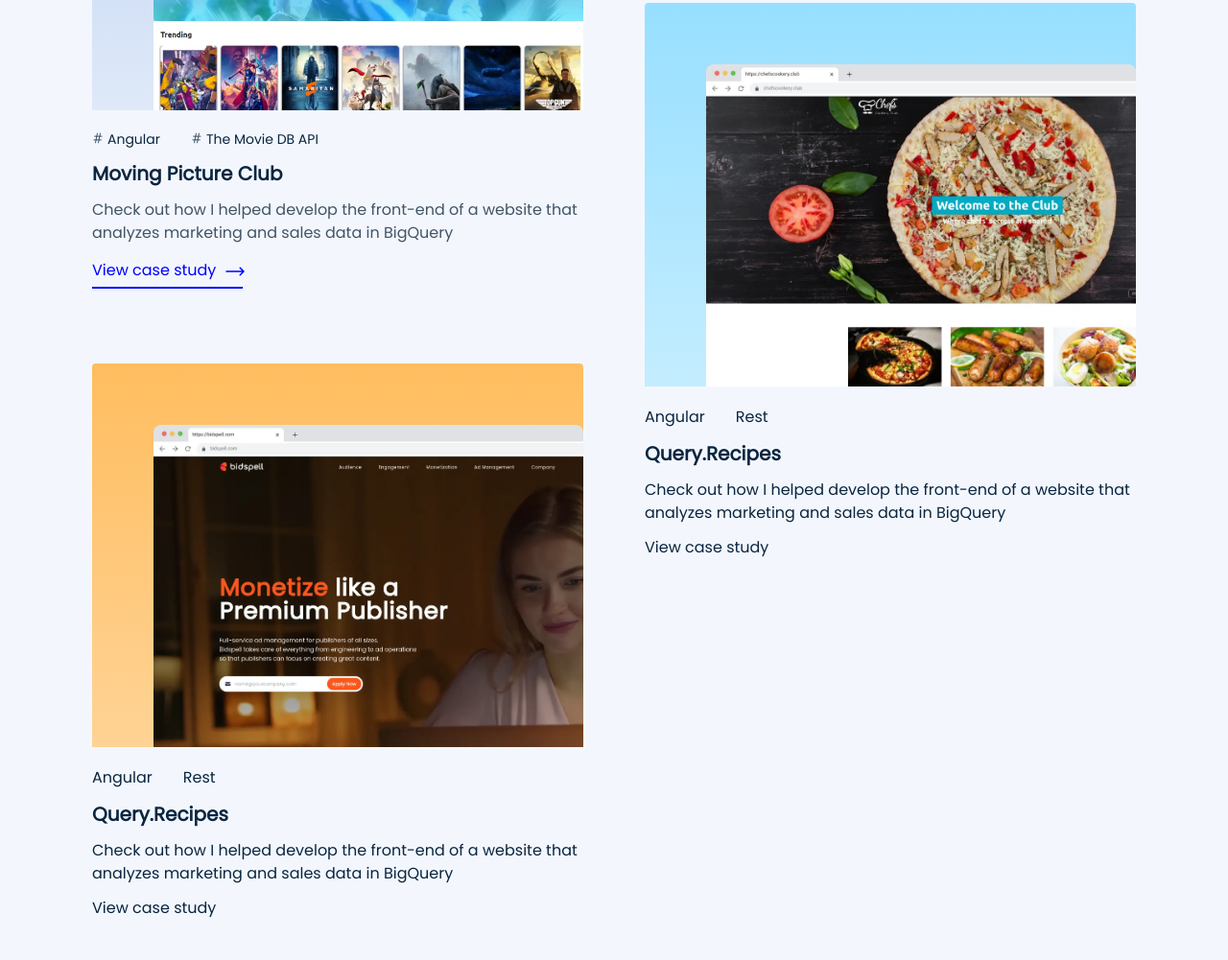
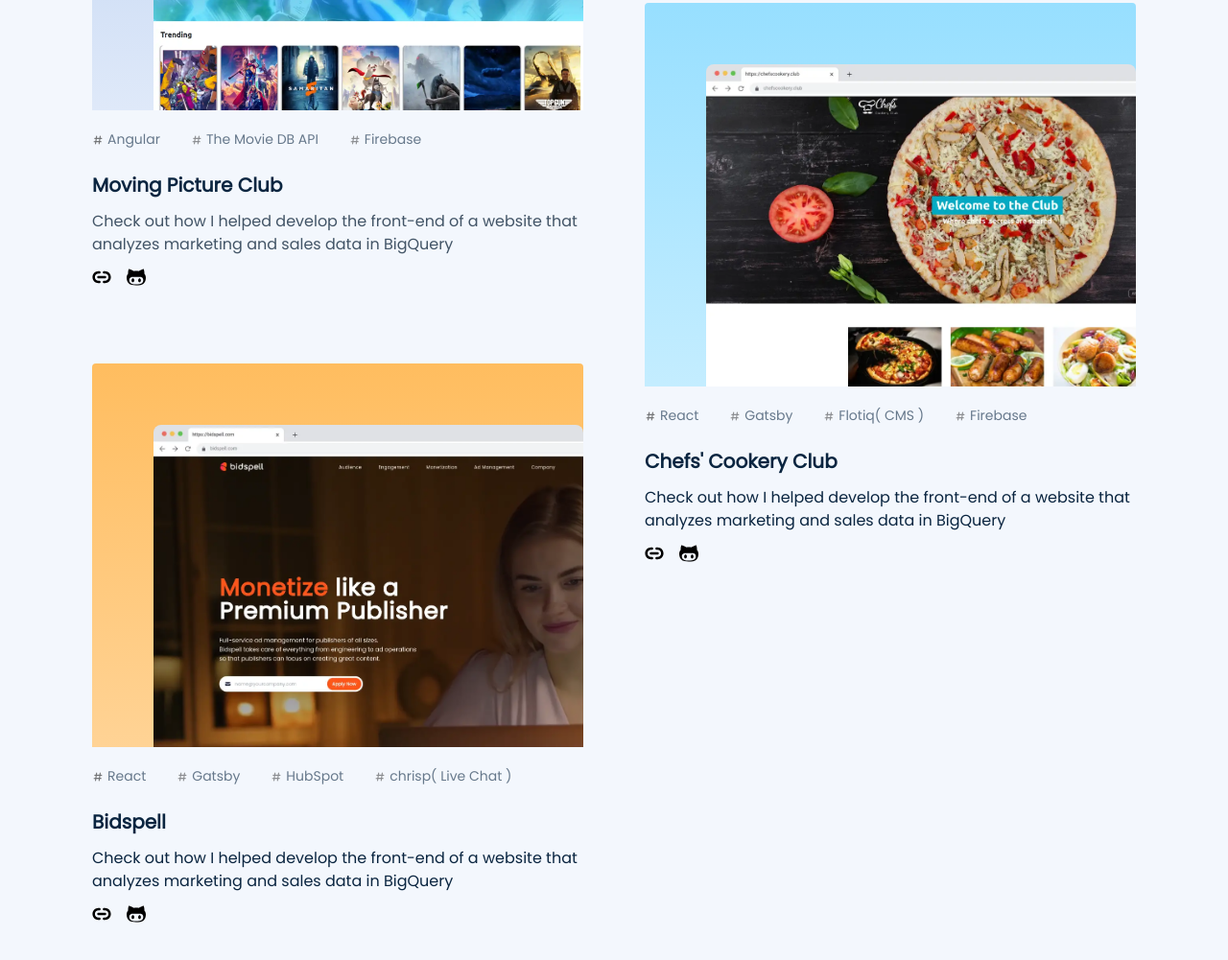
Before and after one commit to buddhika-hettiarachchi/my-portfolio, a Gatsby site: page / in a window 1280 px wide. Shown: the part 1885-2886 px from the top of the page at 96% size. Built offline with nearby package versions, Linux system fonts and the light colour scheme; Gatsby itself is replaced by a stand-in of ours.

Commit message:
update stying in my work component

```diff
--- a/src/components/MyWork.jsx
+++ b/src/components/MyWork.jsx
@@ -1,5 +1,10 @@
 import React from 'react';
 import { StaticImage } from "gatsby-plugin-image"
+
+import hashTag from "../images/icons/hashtag.svg"
+import link from "../images/icons/link.svg"
+import website from "../images/icons/website.svg"
+import github from "../images/icons/github.svg"
 
 const MyWork = () => {
     return (
@@ -13,24 +18,22 @@
                     <div className='w-full h-[600px] max-w-lg rounded flex-col '>
                         <div className='relative bg-gradient-to-b from-[#b8cff1] to-[#dfe9f9] rounded-t h-4/6'>
                             <div className='absolute z-10 inset-0 top-16 left-16 rounded-t-lg overflow-hidden'>
-                                <StaticImage quality='100' style={{height: "100%"}} objectFit='cover' objectPosition='top left' src="../images/mopicClub.webp" alt="mopicClub" placeholder="blurred"/>
+                                <StaticImage quality='100' style={{ height: "100%" }} objectFit='cover' objectPosition='top left' src="../images/mopicClub.webp" alt="mopicClub" placeholder="blurred" />
                             </div>
                         </div>
                         <div className='h-2/6 flex flex-col gap-3'>
-                            <div className='flex gap-8 mt-5 text-sm'>
-                                <div className='text-sm'>
-                                    <span className='inline-block'><svg xmlns="http://www.w3.org/2000/svg" fill="none" viewBox="0 0 24 24" stroke-width="1.5" stroke="currentColor" class="w-3 h-3 mr-1">
-                                        <path stroke-linecap="round" stroke-linejoin="round" d="M5.25 8.25h15m-16.5 7.5h15m-1.8-13.5l-3.9 19.5m-2.1-19.5l-3.9 19.5" />
-                                    </svg>
-                                    </span>
+                            <div className='flex gap-3 sm:gap-8 mt-5 mb-3'>
+                                <div className='text-xs lg:text-sm opacity-60'>
+                                    <img className='inline  w-3 h-3 mr-1' src={hashTag} alt="#" />
                                     Angular
                                 </div>
-                                <div className='text-sm'>
-                                    <span className='inline-block'><svg xmlns="http://www.w3.org/2000/svg" fill="none" viewBox="0 0 24 24" stroke-width="1.5" stroke="currentColor" class="w-3 h-3 mr-1">
-                                        <path stroke-linecap="round" stroke-linejoin="round" d="M5.25 8.25h15m-16.5 7.5h15m-1.8-13.5l-3.9 19.5m-2.1-19.5l-3.9 19.5" />
-                                    </svg>
-                                    </span>
+                                <div className='text-xs lg:text-sm opacity-60'>
+                                    <img className='inline opacity-80 w-3 h-3 mr-1' src={hashTag} alt="#" />
                                     The Movie DB API
+                                </div>
+                                <div className='text-xs lg:text-sm opacity-60'>
+                                    <img className='inline opacity-80 w-3 h-3 mr-1' src={hashTag} alt="#" />
+                                    Firebase
                                 </div>
                             </div>
                             <div className='text-xl font-bold'>
@@ -39,13 +42,12 @@
                             <div className='text-secondary-text'>
                                 Check out how I helped develop the front-end of a website that analyzes marketing and sales data in BigQuery
                             </div>
-                            <div className='text-[blue]'>
-                                <a href="https://moviedb-90211.web.app/" target="_blank">View case study
-                                    <svg xmlns="http://www.w3.org/2000/svg" fill="none" viewBox="0 0 24 24" stroke-width="1.5" stroke="currentColor" class="w-8 h-8 text-[blue] inline-block pl-2
-                                 ">
-                                        <path stroke-linecap="round" stroke-linejoin="round" d="M17.25 8.25L21 12m0 0l-3.75 3.75M21 12H3" />
-                                    </svg>
-                                    <div className='w-[9.8rem] h-[0.1rem] bg-[blue]'></div>
+                            <div className='flex gap-4'>
+                                <a href="https://moviedb-90211.web.app/" target="_blank">
+                                    <img className='w-5 h-5' src={link} alt="web-link" />
+                                </a>
+                                <a href="https://moviedb-90211.web.app/" target="_blank">
+                                    <img className='w-5 h-5' src={github} alt="web-link" />
                                 </a>
                             </div>
                         </div>
@@ -56,26 +58,41 @@
                         <div className=' w-full h-full lg:mt-72'>
                             <div className='relative bg-gradient-to-b from-[#97dfff] to-[#c4edff] rounded-t h-4/6'>
                                 <div className='absolute z-10 inset-0 top-16 left-16 rounded-t-lg overflow-hidden '>
-                                    <StaticImage quality='100' style={{height: "100%"}} objectFit='cover'  objectPosition='top left' src="../images/chefscookeryclub.webp" alt="chefscookeryclub" placeholder="blurred"/>
+                                    <StaticImage quality='100' style={{ height: "100%" }} objectFit='cover' objectPosition='top left' src="../images/chefscookeryclub.webp" alt="chefscookeryclub" placeholder="blurred" />
                                 </div>
                             </div>
                             <div className='h-2/6 flex flex-col gap-3'>
-                                <div className='flex gap-8 mt-5'>
-                                    <div>
-                                        Angular
+                                <div className='flex gap-3 sm:gap-8 mt-5 mb-3'>
+                                    <div className='text-xs lg:text-sm opacity-60'>
+                                        <img className='inline  w-3 h-3 mr-1' src={hashTag} alt="#" />
+                                        React
                                     </div>
-                                    <div>
-                                        Rest
+                                    <div className='text-xs lg:text-sm opacity-60'>
+                                        <img className='inline opacity-80 w-3 h-3 mr-1' src={hashTag} alt="#" />
+                                        Gatsby
+                                    </div>
+                                    <div className='text-xs lg:text-sm opacity-60'>
+                                        <img className='inline opacity-80 w-3 h-3 mr-1' src={hashTag} alt="#" />
+                                        Flotiq( CMS )
+                                    </div>
+                                    <div className='text-xs lg:text-sm opacity-60'>
+                                        <img className='inline opacity-80 w-3 h-3 mr-1' src={hashTag} alt="#" />
+                                        Firebase
                                     </div>
                                 </div>
                                 <div className='text-xl font-bold'>
-                                    Query.Recipes
+                                    Chefs' Cookery Club
                                 </div>
                                 <div>
                                     Check out how I helped develop the front-end of a website that analyzes marketing and sales data in BigQuery
                                 </div>
-                                <div>
-                                    <a href="#">View case study</a>
+                                <div className='flex gap-4 relative z-50'>
+                                    <a href="https://gatsby-chefs-recipes.web.app/" target="_blank">
+                                        <img className='w-5 h-5' src={link} alt="web-link" />
+                                    </a>
+                                    <a href="#" target="_blank">
+                                        <img className='w-5 h-5' src={github} alt="web-link" />
+                                    </a>
                                 </div>
                             </div>
                             <div>
@@ -87,26 +104,41 @@
                     <div className='w-full h-[600px] max-w-lg rounded flex-col'>
                         <div className='relative bg-gradient-to-b from-[#ffbd5f] to-[#ffd395] rounded-t h-4/6'>
                             <div className='absolute z-10 inset-0 top-16 left-16 rounded-t-lg overflow-hidden'>
-                                <StaticImage quality='100' style={{height: "100%"}} objectFit='cover'  objectPosition='top left' src="../images/bidspell.webp" alt="bidspell" placeholder="blurred"/>
+                                <StaticImage quality='100' style={{ height: "100%" }} objectFit='cover' objectPosition='top left' src="../images/bidspell.webp" alt="bidspell" placeholder="blurred" />
                             </div>
                         </div>
                         <div className='h-2/6 flex flex-col gap-3'>
-                            <div className='flex gap-8 mt-5'>
-                                <div>
-                                    Angular
+                            <div className='flex gap-3 sm:gap-8 mt-5 mb-3'>
+                                <div className='text-xs lg:text-sm opacity-60'>
+                                    <img className='inline  w-3 h-3 mr-1' src={hashTag} alt="#" />
+                                    React
                                 </div>
-                                <div>
-                                    Rest
+                                <div className='text-xs lg:text-sm opacity-60'>
+                                    <img className='inline opacity-80 w-3 h-3 mr-1' src={hashTag} alt="#" />
+                                    Gatsby
+                                </div>
+                                <div className='text-xs lg:text-sm opacity-60'>
+                                    <img className='inline opacity-80 w-3 h-3 mr-1' src={hashTag} alt="#" />
+                                    HubSpot
+                                </div>
+                                <div className='text-xs lg:text-sm opacity-60'>
+                                    <img className='inline opacity-80 w-3 h-3 mr-1' src={hashTag} alt="#" />
+                                    chrisp( Live Chat )
                                 </div>
                             </div>
                             <div className='text-xl font-bold'>
-                                Query.Recipes
+                                Bidspell
                             </div>
                             <div>
                                 Check out how I helped develop the front-end of a website that analyzes marketing and sales data in BigQuery
                             </div>
-                            <div>
-                                <a href="#">View case study</a>
+                            <div className='flex gap-4'>
+                                <a href="https://bidspell.com/" target="_blank">
+                                    <img className='w-5 h-5' src={link} alt="web-link" />
+                                </a>
+                                <a href="https://moviedb-90211.web.app/" target="_blank">
+                                    <img className='w-5 h-5' src={github} alt="web-link" />
+                                </a>
                             </div>
                         </div>
                         <div>
```
Also changed, not shown: src/images/icons/github.svg (added), src/images/icons/hashtag.svg (added), src/images/icons/link.svg (added).
